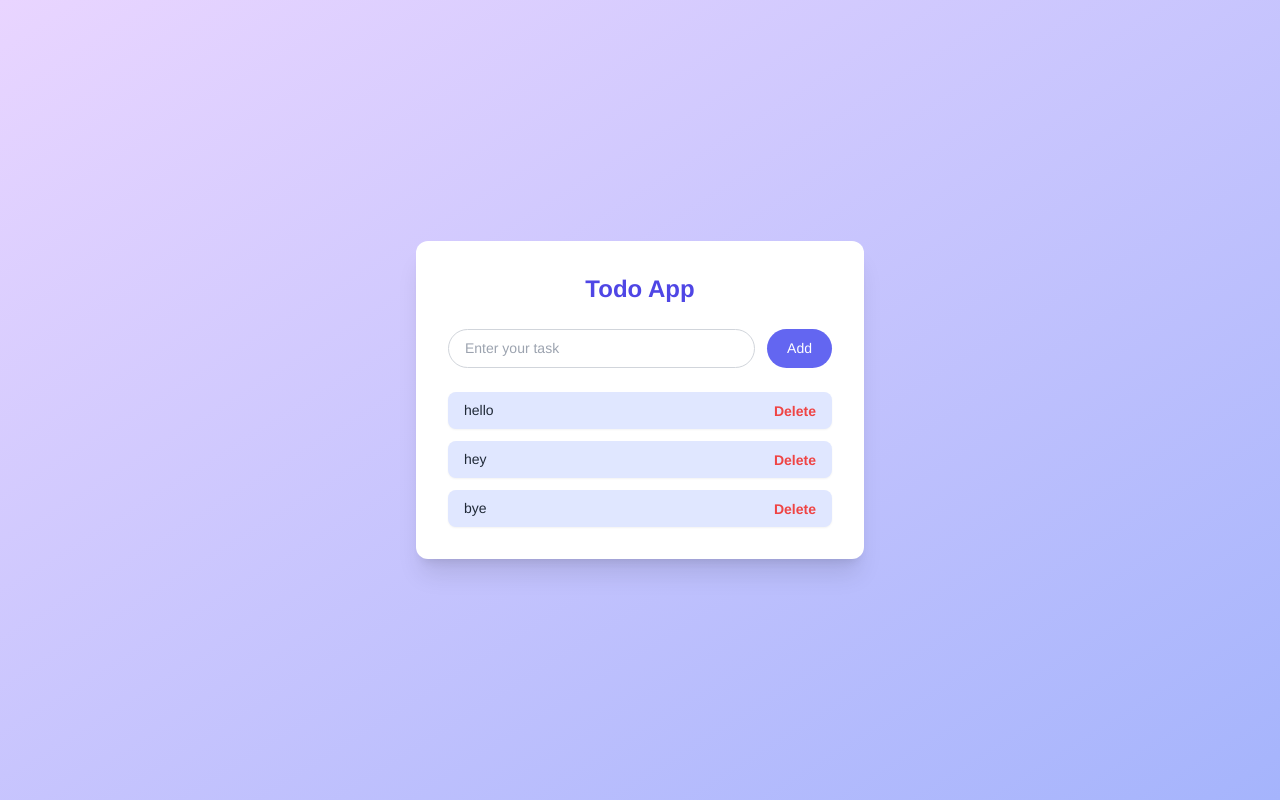
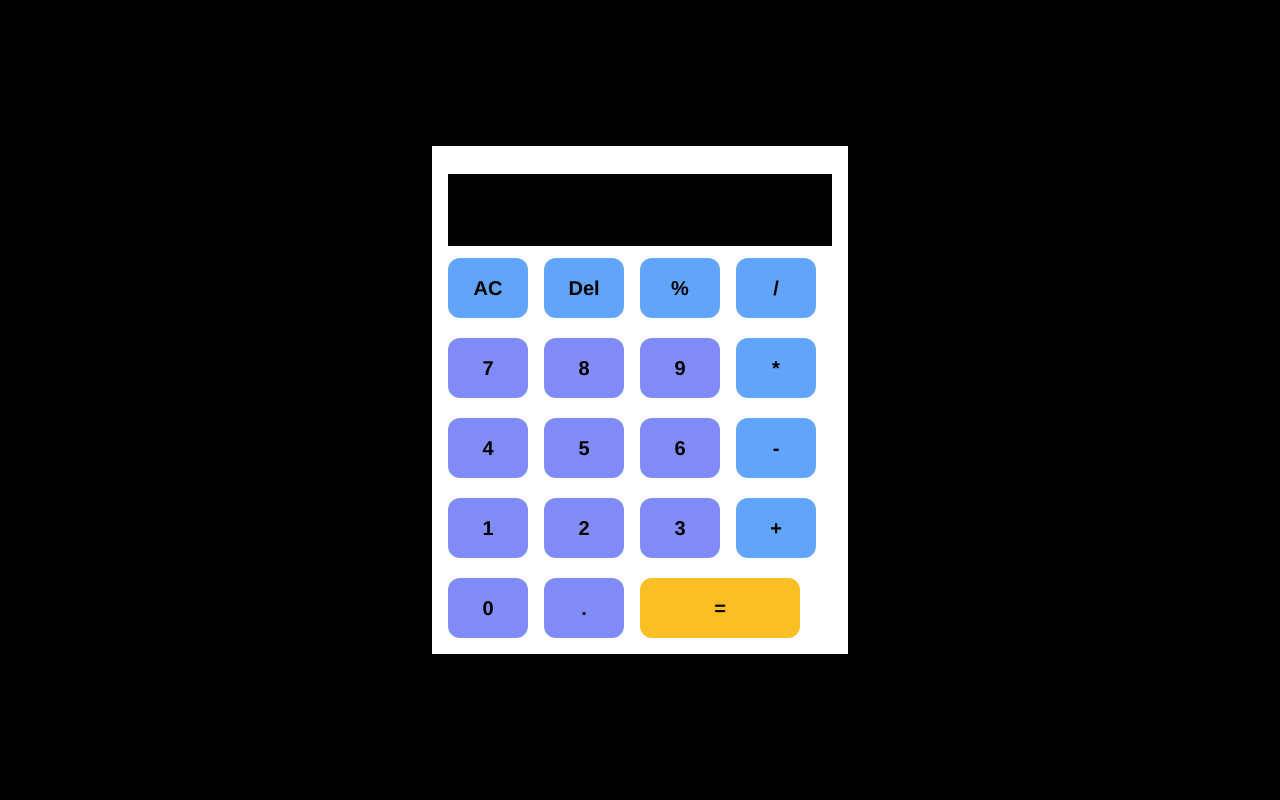
Before and after one commit to Siddharthwasnik/100Days100Code, a React (Vite) app: page / in a window 1280 px wide. Built offline with nearby package versions, Linux system fonts and the light colour scheme.

Commit message:
📅 Day 10: Built a Calculator App using React & Tailwind CSS

```diff
--- a/src/App.jsx
+++ b/src/App.jsx
@@ -9,17 +9,16 @@ import ProgressBar from './Components/ProgressBar'
 import Quote from './Components/Quote'
 import Wheather from './Components/Wheather'
 import Todo from './Components/Todo'
+import Header from './Components/Expense/Header'
+import Balance from './Components/Expense/Balance'
+import Income from './Components/Expense/Income'
+import Calculator from './Components/Calculator'
 
 
 const App = () => {
   return (
-    <div className='flex items-center justify-center h-screen'>
-{/* <StatsSection/> */}
-{/* <ProgressBar/> */}
-{/* <Quote/> */}
-{/* <Wheather/> */}
-  <Todo/>
-
+    <div className=''>
+ <Calculator/>
     </div>
   )
 }
--- /dev/null
+++ b/src/Components/Calculator.jsx
@@ -0,0 +1,66 @@
+import React, { useState } from 'react'
+
+const Calculator = () => {
+   const [value, setValue] = useState("")
+
+  const handleClick = (e) => {
+    if(e.target.value === "AC") {
+      setValue("")
+    } else if(e.target.value === "Del") {
+      setValue(value.slice(0, -1))
+    } else if(e.target.value === "=") {
+      try {
+        setValue(eval(value).toString())
+      } catch (error) {
+        setValue("Error")
+      }
+    } else {
+      setValue(value + e.target.value)
+    }
+  }
+
+  return (
+    <div className='bg-black h-screen  flex justify-center items-center'>
+      <div className='w- bg-white p-4 shadow-2xl '>
+        <div className=' my-3'>
+          <input type="text" value={value} className='  w-96  bg-black text-white text-2xl py-5 text-right px-4 font-bold' readOnly />
+        </div>
+        <div className=' flex flex-col gap-y-5 justify-center'>
+          <div className='flex gap-4'>
+            <input type="button" value="AC" className='bg-blue-400 w-20 p-4 rounded-xl text-xl font-bold' onClick={handleClick} />
+            <input type="button" value="Del" className='bg-blue-400 w-20  p-4 rounded-xl text-xl font-bold' onClick={handleClick} />
+            <input type="button" value="%" className='bg-blue-400 w-20  p-4 rounded-xl text-xl font-bold' onClick={handleClick} />
+            <input type="button" value="/" className='bg-blue-400 w-20  p-4 rounded-xl text-xl font-bold' onClick={handleClick} />
+          </div>
+          <div className='flex gap-4'>
+            <input type="button" value="7" className='bg-indigo-400 w-20 p-4 rounded-xl text-xl font-bold' onClick={handleClick} />
+            <input type="button" value="8" className='bg-indigo-400 w-20  p-4 rounded-xl text-xl font-bold' onClick={handleClick} />
+            <input type="button" value="9" className='bg-indigo-400 w-20  p-4 rounded-xl text-xl font-bold' onClick={handleClick} />
+            <input type="button" value="*" className='bg-blue-400 w-20  p-4 rounded-xl text-xl font-bold' onClick={handleClick} />
+          </div>
+          <div className='flex gap-4'>
+            <input type="button" value="4" className='bg-indigo-400 w-20 p-4 rounded-xl text-xl font-bold' onClick={handleClick} />
+            <input type="button" value="5" className='bg-indigo-400 w-20  p-4 rounded-xl text-xl font-bold' onClick={handleClick} />
+            <input type="button" value="6" className='bg-indigo-400 w-20  p-4 rounded-xl text-xl font-bold' onClick={handleClick} />
+            <input type="button" value="-" className='bg-blue-400 w-20  p-4 rounded-xl text-xl font-bold' onClick={handleClick} />
+          </div>
+          <div className='flex gap-4'>
+            <input type="button" value="1" className='bg-indigo-400 w-20 p-4 rounded-xl text-xl font-bold' onClick={handleClick} />
+            <input type="button" value="2" className='bg-indigo-400 w-20  p-4 rounded-xl text-xl font-bold' onClick={handleClick} />
+            <input type="button" value="3" className='bg-indigo-400 w-20  p-4 rounded-xl text-xl font-bold' onClick={handleClick} />
+            <input type="button" value="+" className='bg-blue-400 w-20  p-4 rounded-xl text-xl font-bold' onClick={handleClick} />
+          </div>
+
+          <div className='flex gap-4'>
+            <input type="button" value="0" className='bg-indigo-400 w-20 p-4 rounded-xl text-xl font-bold' onClick={handleClick} />
+            <input type="button" value="." className='bg-indigo-400 w-20  p-4 rounded-xl text-xl font-bold' onClick={handleClick} />
+
+            <input type="button" value="=" className='bg-amber-400 w-40  p-4 rounded-xl text-xl font-bold' onClick={handleClick} />
+          </div>
+        </div>
+      </div>
+    </div>
+  )
+}
+
+export default Calculator
--- /dev/null
+++ b/src/Components/Expense/Balance.jsx
@@ -0,0 +1,15 @@
+import React from 'react'
+
+const Balance = () => {
+  return (
+    <div>
+     <h3>Your Balance</h3>
+     <p>
+      $0.00
+     </p>
+
+    </div>
+  )
+}
+
+export default Balance
--- /dev/null
+++ b/src/Components/Expense/Header.jsx
@@ -0,0 +1,11 @@
+import React from 'react'
+
+const Header = () => {
+  return (
+    <h2>
+      Expense Tracker
+    </h2>
+  )
+}
+
+export default Header
--- /dev/null
+++ b/src/Components/Expense/History.jsx
@@ -0,0 +1,12 @@
+import React from 'react'
+
+const History = () => {
+  return (
+    <div>
+
+
+    </div>
+  )
+}
+
+export default History
--- /dev/null
+++ b/src/Components/Expense/Income.jsx
@@ -0,0 +1,22 @@
+import React from 'react'
+
+const Income = () => {
+  return (
+    <div className='flex flex-wrap bg-white  ' >
+      <p className=''>
+        <span>Income</span>
+        <p className='text-green-600'>$500.00</p>
+      </p>
+      <hr className=''/>
+      <p>
+        <span>Expense</span>
+        <p className='text-red-600'>
+          $240.00
+        </p>
+
+      </p>
+    </div>
+  )
+}
+
+export default Income
```
Also changed, not shown: 1 other file (tests, documents, lock files or other folders).
